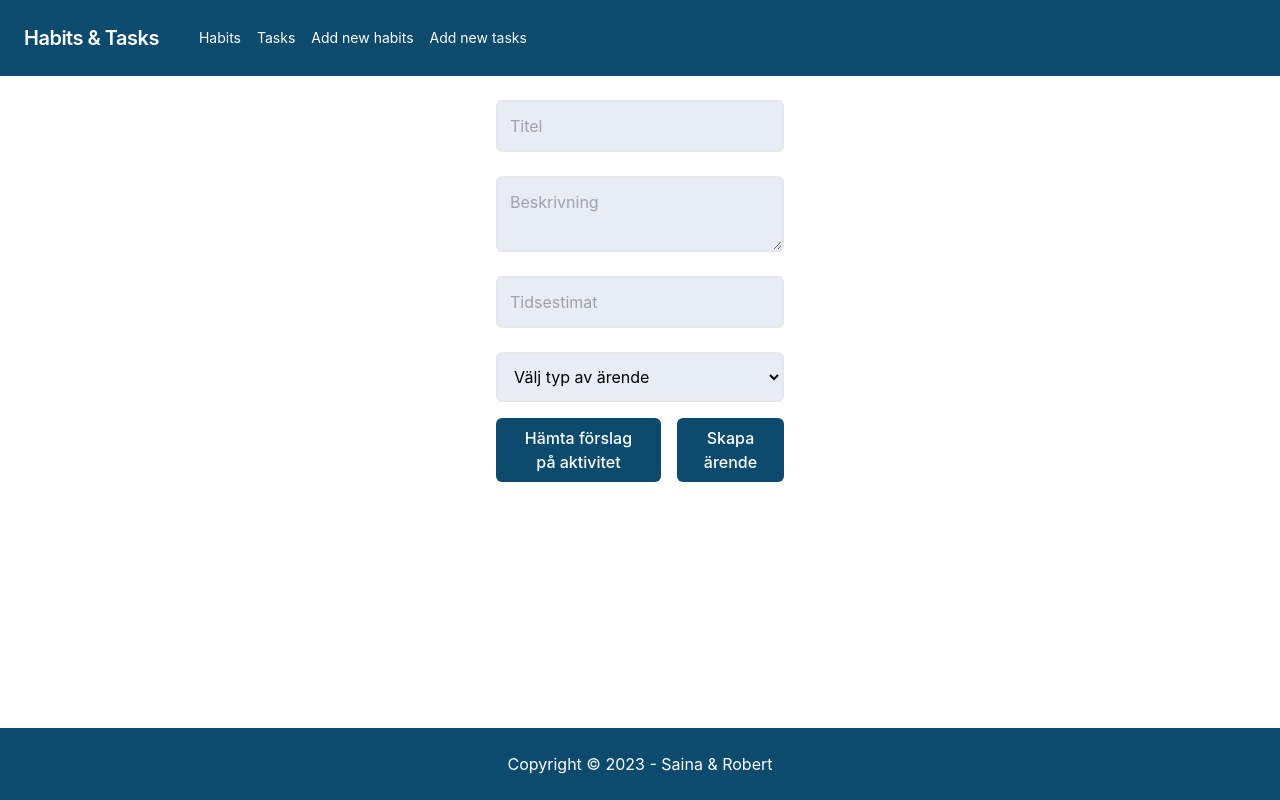
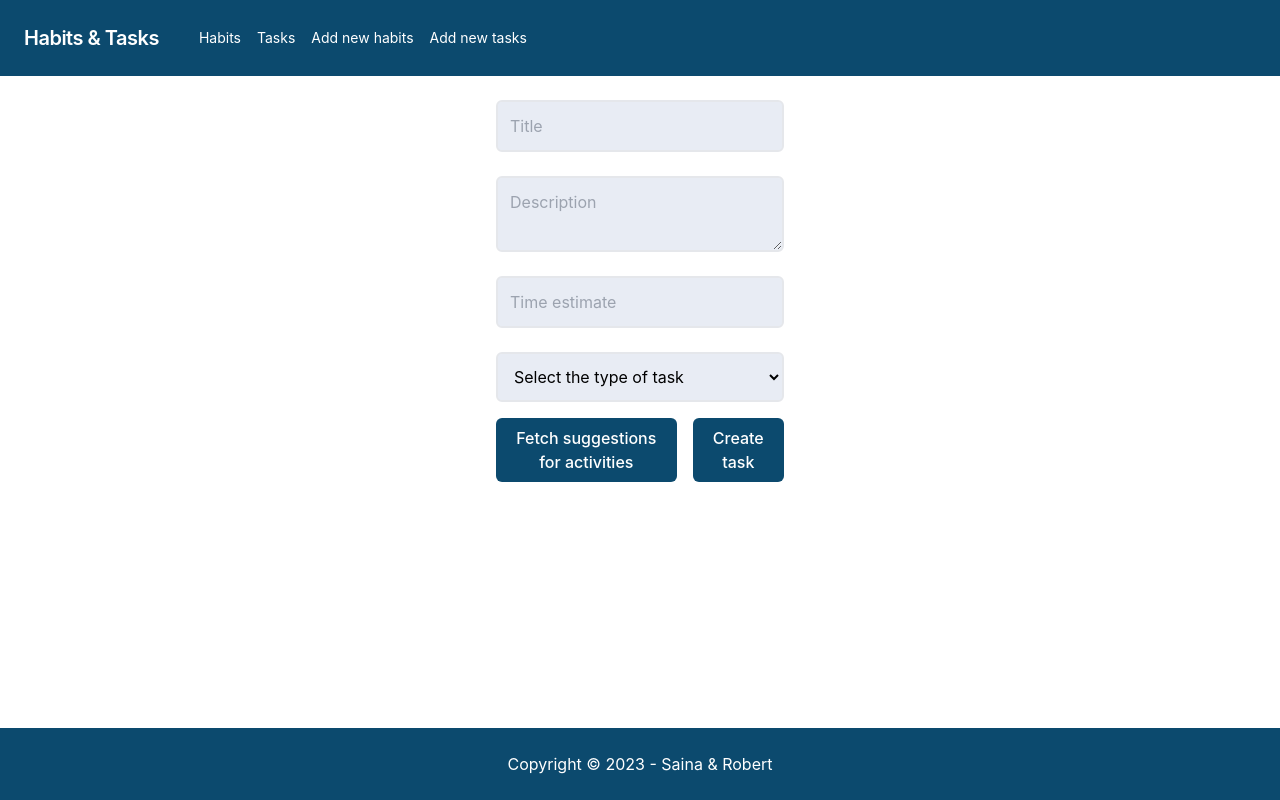
Before and after one commit to SainaFirooz/habits-and-tasks-app, a React (Create React App) app: page /NewTask in a window 1280 px wide. Built offline with nearby package versions, Linux system fonts and the light colour scheme.

Commit message:
Ändrat svensk text till engelska

```diff
--- a/src/pages/NewTask.jsx
+++ b/src/pages/NewTask.jsx
@@ -41,29 +41,29 @@ const NewTask = () => {
                         type="text"
                         value={title}
                         onChange={(e) => setTitle(e.target.value)}
-                        placeholder="Titel"
+                        placeholder="Title"
                     />
                     <textarea className="w-72 border-2 rounded-md px-3 py-3 bg-[#E8ECF4] backdrop-blur-lg"
                         value={description}
                         onChange={(e) => setDescription(e.target.value)}
-                        placeholder="Beskrivning"
+                        placeholder="Description"
                     />
                     <input className="w-72 border-2 rounded-md px-3 py-3 bg-[#E8ECF4] backdrop-blur-lg"
                         type="text"
                         value={estimate}
                         onChange={(e) => setEstimate(e.target.value)}
-                        placeholder="Tidsestimat"
+                        placeholder="Time estimate"
                     />
                     <select value={type} onChange={(e) => setType(e.target.value)} className="w-72 border-2 rounded-md px-3 py-3 bg-[#E8ECF4] backdrop-blur-lg">
-                        <option value="">Välj typ av ärende</option>
-                        <option value="hushållssysslor">Hushållssysslor</option>
-                        <option value="aktivitet med vänner">Aktivitet med vänner</option>
-                        <option value="jobbrelaterad">Jobbrelaterad</option>
+                        <option value="">Select the type of task</option>
+                        <option value="hushållssysslor">Household chores</option>
+                        <option value="aktivitet med vänner">Activity with friends</option>
+                        <option value="jobbrelaterad">Job related</option>
                     </select>
                 </div>
                 <div className="flex gap-4 justify-center w-72">
-                    <button className="flex-grow px-5 py-2 bg-sky-900 text-white font-medium rounded-md" type="button" onClick={fetchActivity}>Hämta förslag på aktivitet</button>
-                    <button className="flex-grow px-5 py-2 bg-sky-900 text-white font-medium rounded-md" type="submit">Skapa ärende</button>
+                    <button className="flex-grow px-5 py-2 bg-sky-900 text-white font-medium rounded-md" type="button" onClick={fetchActivity}>Fetch suggestions for activities</button>
+                    <button className="flex-grow px-5 py-2 bg-sky-900 text-white font-medium rounded-md" type="submit">Create task</button>
                 </div>
             </form>
         </div>
```
